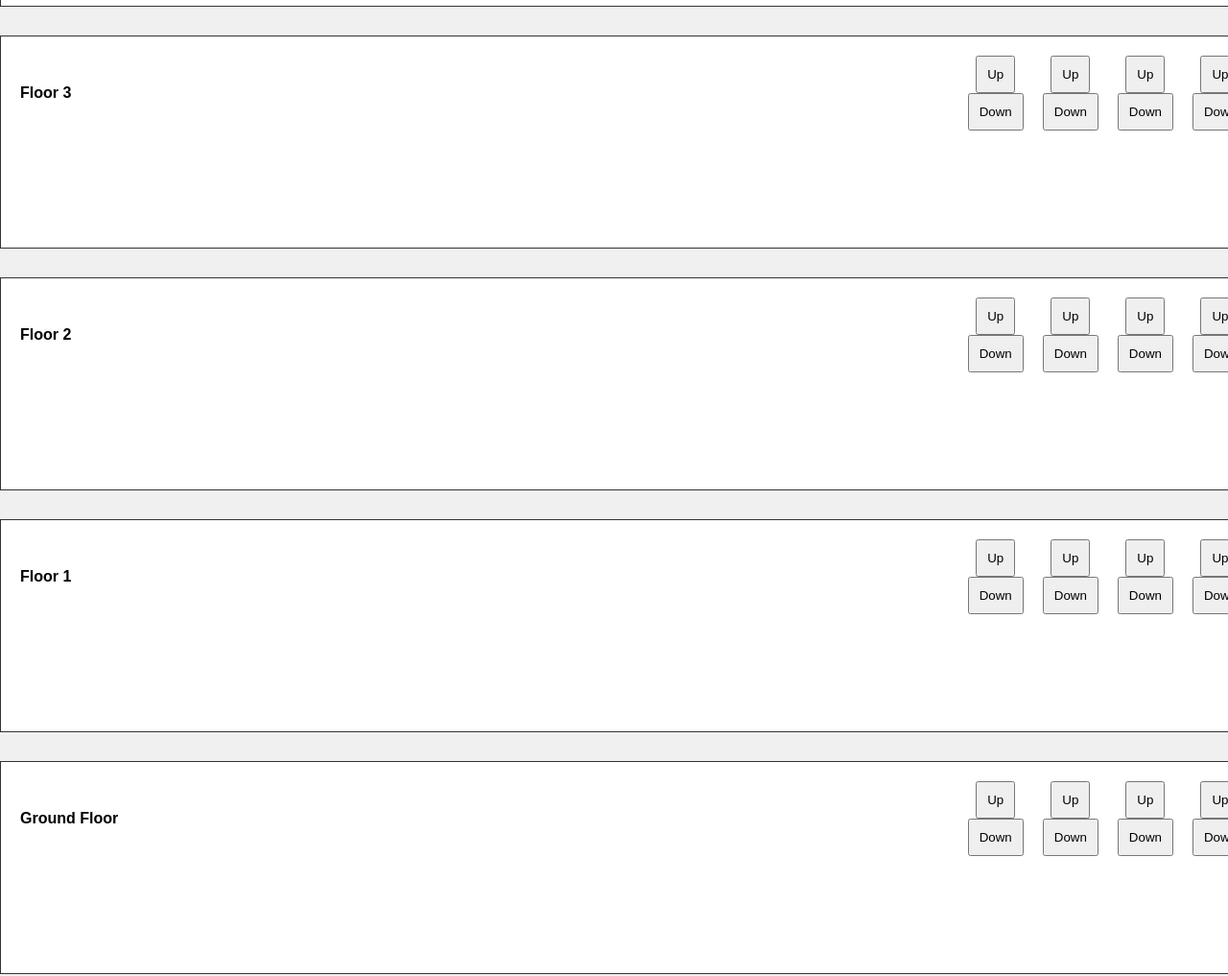
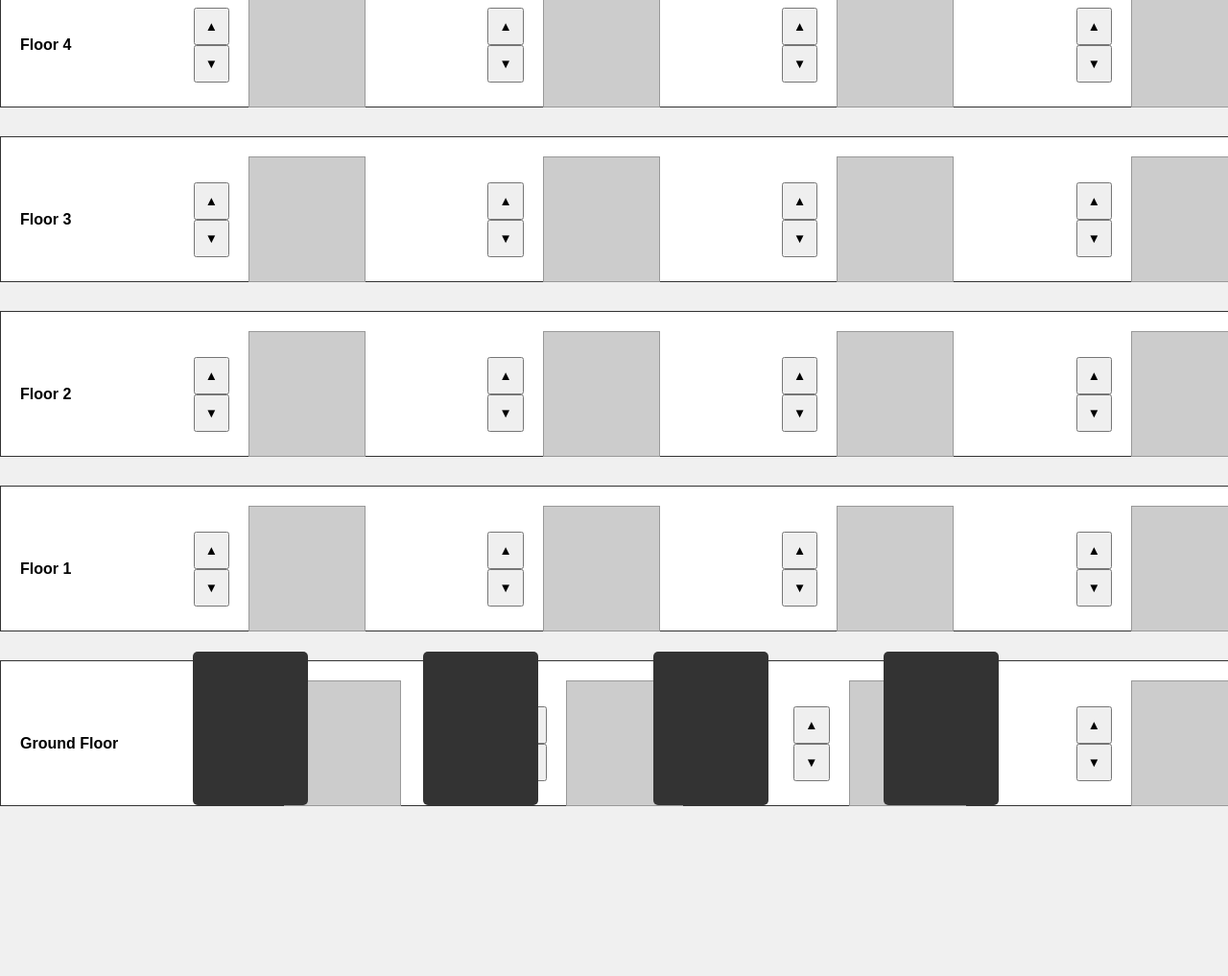
Before and after one commit to Aditys018/Lift_Simulation, a plain HTML site: page Index.html in a window 1280 px wide. Shown: the top 1017 px of the page at 96% size. After the commit the page ends 855 px from the top, so only its background shows below. Drawn offline with Linux system fonts and the light colour scheme.

Commit message:
Basic_Silly_UI

```diff
--- a/Index.html
+++ b/Index.html
@@ -7,28 +7,39 @@
     <link rel="stylesheet" href="styles.css">
 </head>
 <body>
-    <div class="building">
+
+     <div class="building">
         <!-- Ground Floor -->
         <div class="floor" id="floor-0">
             <div class="floor-info">
                 <div class="floor-number">Ground Floor</div>
                 <div class="buttons">
                     <div class="control">
-                        <button class="up">Up</button>
-                        <button class="down">Down</button>
+                        <button class="up">▲</button>
+                        <button class="down">▼</button>
                     </div>
+                    <div class="empty-box"></div>
+                </div>
+                <div class="buttons">
                     <div class="control">
-                        <button class="up">Up</button>
-                        <button class="down">Down</button>
+                        <button class="up">▲</button>
+                        <button class="down">▼</button>
                     </div>
+                    <div class="empty-box"></div>
+                </div>
+                <div class="buttons">
                     <div class="control">
-                        <button class="up">Up</button>
-                        <button class="down">Down</button>
+                        <button class="up">▲</button>
+                        <button class="down">▼</button>
                     </div>
+                    <div class="empty-box"></div>
+                </div>
+                <div class="buttons">
                     <div class="control">
-                        <button class="up">Up</button>
-                        <button class="down">Down</button>
+                        <button class="up">▲</button>
+                        <button class="down">▼</button>
                     </div>
+                    <div class="empty-box"></div>
                 </div>
             </div>
             <div class="lifts">
@@ -45,21 +56,31 @@
                 <div class="floor-number">Floor 1</div>
                 <div class="buttons">
                     <div class="control">
-                        <button class="up">Up</button>
-                        <button class="down">Down</button>
+                        <button class="up">▲</button>
+                        <button class="down">▼</button>
                     </div>
+                    <div class="empty-box"></div>
+                </div>
+                <div class="buttons">
                     <div class="control">
-                        <button class="up">Up</button>
-                        <button class="down">Down</button>
+                        <button class="up">▲</button>
+                        <button class="down">▼</button>
                     </div>
+                    <div class="empty-box"></div>
+                </div>
+                <div class="buttons">
                     <div class="control">
-                        <button class="up">Up</button>
-                        <button class="down">Down</button>
+                        <button class="up">▲</button>
+                        <button class="down">▼</button>
                     </div>
+                    <div class="empty-box"></div>
+                </div>
+                <div class="buttons">
                     <div class="control">
-                        <button class="up">Up</button>
-                        <button class="down">Down</button>
+                        <button class="up">▲</button>
+                        <button class="down">▼</button>
                     </div>
+                    <div class="empty-box"></div>
                 </div>
             </div>
         </div>
@@ -70,21 +91,31 @@
                 <div class="floor-number">Floor 2</div>
                 <div class="buttons">
                     <div class="control">
-                        <button class="up">Up</button>
-                        <button class="down">Down</button>
+                        <button class="up">▲</button>
+                        <button class="down">▼</button>
                     </div>
+                    <div class="empty-box"></div>
+                </div>
+                <div class="buttons">
                     <div class="control">
-                        <button class="up">Up</button>
-                        <button class="down">Down</button>
+                        <button class="up">▲</button>
+                        <button class="down">▼</button>
                     </div>
+                    <div class="empty-box"></div>
+                </div>
+                <div class="buttons">
                     <div class="control">
-                        <button class="up">Up</button>
-                        <button class="down">Down</button>
+                        <button class="up">▲</button>
+                        <button class="down">▼</button>
                     </div>
+                    <div class="empty-box"></div>
+                </div>
+                <div class="buttons">
                     <div class="control">
-                        <button class="up">Up</button>
-                        <button class="down">Down</button>
+                        <button class="up">▲</button>
+                        <button class="down">▼</button>
                     </div>
+                    <div class="empty-box"></div>
                 </div>
             </div>
         </div>
@@ -95,21 +126,31 @@
                 <div class="floor-number">Floor 3</div>
                 <div class="buttons">
                     <div class="control">
-                        <button class="up">Up</button>
-                        <button class="down">Down</button>
+                        <button class="up">▲</button>
+                        <button class="down">▼</button>
                     </div>
+                    <div class="empty-box"></div>
+                </div>
+                <div class="buttons">
                     <div class="control">
-                        <button class="up">Up</button>
-                        <button class="down">Down</button>
+                        <button class="up">▲</button>
+                        <button class="down">▼</button>
                     </div>
+                    <div class="empty-box"></div>
+                </div>
+                <div class="buttons">
                     <div class="control">
-                        <button class="up">Up</button>
-                        <button class="down">Down</button>
+                        <button class="up">▲</button>
+                        <button class="down">▼</button>
                     </div>
+                    <div class="empty-box"></div>
+                </div>
+                <div class="buttons">
                     <div class="control">
-                        <button class="up">Up</button>
-                        <button class="down">Down</button>
+                        <button class="up">▲</button>
+                        <button class="down">▼</button>
                     </div>
+                    <div class="empty-box"></div>
                 </div>
             </div>
         </div>
@@ -120,21 +161,31 @@
                 <div class="floor-number">Floor 4</div>
                 <div class="buttons">
                     <div class="control">
-                        <button class="up">Up</button>
-                        <button class="down">Down</button>
+                        <button class="up">▲</button>
+                        <button class="down">▼</button>
                     </div>
+                    <div class="empty-box"></div>
+                </div>
+                <div class="buttons">
                     <div class="control">
-                        <button class="up">Up</button>
-                        <button class="down">Down</button>
+                        <button class="up">▲</button>
+                        <button class="down">▼</button>
                     </div>
+                    <div class="empty-box"></div>
+                </div>
+                <div class="buttons">
                     <div class="control">
-                        <button class="up">Up</button>
-                        <button class="down">Down</button>
+                        <button class="up">▲</button>
+                        <button class="down">▼</button>
                     </div>
+                    <div class="empty-box"></div>
+                </div>
+                <div class="buttons">
                     <div class="control">
-                        <button class="up">Up</button>
-                        <button class="down">Down</button>
+                        <button class="up">▲</button>
+                        <button class="down">▼</button>
                     </div>
+                    <div class="empty-box"></div>
                 </div>
             </div>
         </div>
--- a/script.js
+++ b/script.js
@@ -1,39 +1,45 @@
 document.addEventListener('DOMContentLoaded', () => {
-    const lifts = document.querySelectorAll('.lift');
-    const floors = document.querySelectorAll('.floor');
-    const floorHeight = 90; // height of each floor (same as .floor in CSS)
+    const form = document.getElementById('building-form');
+    const buildingContainer = document.getElementById('building-container');
 
-    // Initialize lift positions on the first floor
-    lifts.forEach(lift => {
-        lift.style.transform = `translateY(${(floors.length - 1) * floorHeight}px)`;
-        lift.dataset.currentFloor = '1';
-    });
+    form.addEventListener('submit', (event) => {
+        event.preventDefault();
 
-    // Function to move the lift to the desired floor
-    function moveLift(lift, targetFloor) {
-        const targetPosition = (floors.length - targetFloor) * floorHeight;
+        // Clear previous building content
+        buildingContainer.innerHTML = '';
 
-        console.log(`Moving lift to floor ${targetFloor}`);
-        lift.style.transform = `translateY(${targetPosition}px)`;
-        lift.dataset.currentFloor = targetFloor;
-    }
+        // Get user inputs
+        const numFloors = parseInt(document.getElementById('numFloors').value);
+        const numLifts = parseInt(document.getElementById('numLifts').value);
 
-    // Handle the button clicks
-    document.querySelectorAll('.buttons button').forEach(button => {
-        button.addEventListener('click', () => {
-            const targetFloor = parseInt(button.dataset.floor);
-            const direction = button.classList.contains('up') ? 'up' : 'down';
+        // Generate floors
+        for (let i = 0; i < numFloors; i++) {
+            const floor = document.createElement('div');
+            floor.className = 'floor';
+            floor.id = `floor-${i}`;
+            floor.innerHTML = `
+                <div class="floor-info">
+                    <div class="floor-number">Floor ${numFloors - i}</div>
+                    <div class="buttons">
+                        ${Array.from({ length: numLifts }, (_, j) => `
+                            <div class="control">
+                                <button class="up">▲</button>
+                                <button class="down">▼</button>
+                            </div>
+                            <div class="empty-box"></div>
+                        `).join('')}
+                    </div>
+                </div>
+            `;
+            buildingContainer.appendChild(floor);
+        }
 
-            // Find the lift on the same floor and move it
-            const floorLifts = button.closest('.floor').querySelectorAll('.lift');
-            floorLifts.forEach(lift => {
-                const currentFloor = parseInt(lift.dataset.currentFloor);
-
-                if ((direction === 'up' && currentFloor < targetFloor) ||
-                    (direction === 'down' && currentFloor > targetFloor)) {
-                    moveLift(lift, targetFloor);
-                }
-            });
-        });
+        // Generate lifts
+        const liftsContainer = document.createElement('div');
+        liftsContainer.className = 'lifts';
+        liftsContainer.innerHTML = Array.from({ length: numLifts }, (_, i) => `
+            <div class="lift" id="lift-${i + 1}"></div>
+        `).join('');
+        buildingContainer.appendChild(liftsContainer);
     });
 });
--- a/styles.css
+++ b/styles.css
@@ -11,7 +11,7 @@ body {
 .building {
     display: flex;
     flex-direction: column-reverse;
-    width: 500rem;
+    width: 108rem;
 }
 
 .floor {
@@ -22,7 +22,7 @@ body {
     padding: 20px;
     margin: 15px 0;
     width: 100%;
-    height: 180px;
+    height: 110px;
     position: relative;
 }
 
@@ -49,6 +49,18 @@ body {
     align-items: center;
 }
 
+.empty-boxes {
+    display: flex;
+    gap: 10px;
+}
+
+.empty-box {
+    width: 120px;
+    height: 129px;
+    background-color: #ccc;
+    border: 1px solid #999;
+}
+
 button {
     padding: 10px;
     cursor: pointer;
@@ -58,8 +70,8 @@ button {
     display: flex;
     position: absolute;
     bottom: 0;
-    left: 20px;
-    gap: 20px;
+    left: 200px;
+    gap: 120px;
 }
 
 .lift {
```
